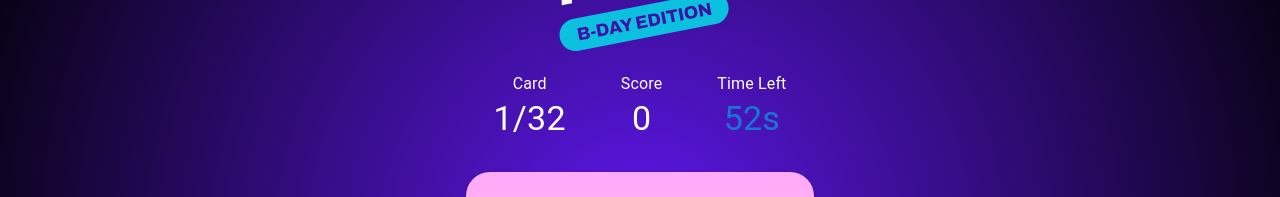
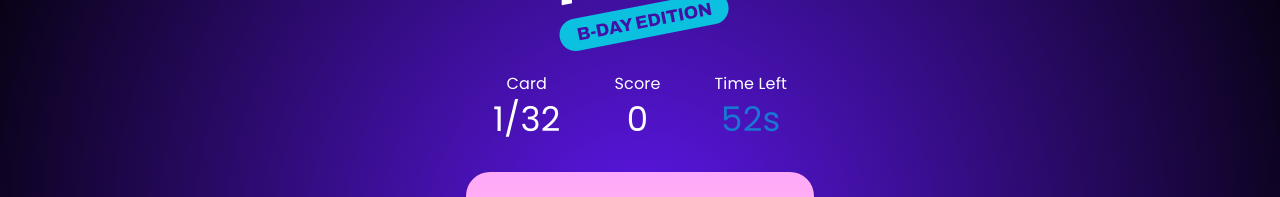
Before and after one commit to happybirthdaysunny/taboo, a React (Vite) app: page / in a window 1280 px wide. Both pictures are taken after a click on the button "PLAY". Shown: the part 158-355 px from the top of the page. Built offline with nearby package versions, Linux system fonts and the light colour scheme.

Commit message:
chore: typography

```diff
--- a/src/ScoreBoard.jsx
+++ b/src/ScoreBoard.jsx
@@ -8,16 +8,16 @@ const ScoreBoard = ({ score, timer, index }) => {
   return (
     <Box sx={{  display: 'flex', justifyContent: 'space-around' }}>
             <Box textAlign="center">
-         <Typography variant="subtitle1">Card</Typography>
-        <Typography variant="h4">{index}/32</Typography>
+         <Typography variant="subtitle1" sx={{ fontFamily: "Poppins, sans-serif"}}>Card</Typography>
+        <Typography variant="h4" sx={{ fontFamily: "Poppins, sans-serif"}}>{index}/32</Typography>
       </Box>
       <Box textAlign="center">
-        <Typography variant="subtitle1">Score</Typography>
-        <Typography variant="h4">{score}</Typography>
+        <Typography variant="subtitle1" sx={{ fontFamily: "Poppins, sans-serif"}}>Score</Typography>
+        <Typography variant="h4" sx={{ fontFamily: "Poppins, sans-serif"}}>{score}</Typography>
       </Box>
       <Box textAlign="center">
-        <Typography variant="subtitle1">Time Left</Typography>
-        <Typography variant="h4" sx={{ color: timerColor }}>
+        <Typography variant="subtitle1" sx={{ fontFamily: "Poppins, sans-serif"}}>Time Left</Typography>
+        <Typography variant="h4" sx={{ fontFamily: "Poppins, sans-serif",color: timerColor }}>
           {timer}s
         </Typography>
       </Box>
```
